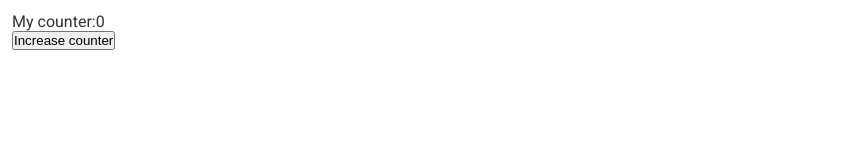
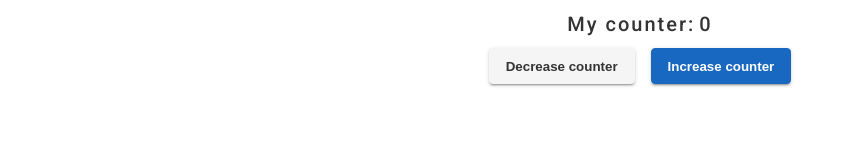
Before and after one commit to LeoSouza221/test-front-end, a website: page src/pages/button/index.html in a window 1280 px wide. Shown: the whole page, without its empty margins (0-843 px from the left). Drawn offline with Linux system fonts and the light colour scheme.

Commit message:
style: create button style and text

```diff
--- a/src/pages/button/index.html
+++ b/src/pages/button/index.html
@@ -5,18 +5,22 @@
   <meta name="viewport" content="width=device-width, initial-scale=1.0">
   <title>Button Page</title>
   <link href="../../styles/main.css" rel="stylesheet" type="text/css" />
+  <link href="../../styles/button-page.css" rel="stylesheet" type="text/css" />
   <link rel="preconnect" href="https://fonts.googleapis.com">
   <link rel="preconnect" href="https://fonts.gstatic.com" crossorigin>
   <link href="https://fonts.googleapis.com/css2?family=Roboto:wght@300;400;500;700&display=swap" rel="stylesheet">
 </head>
 <body>
   <div class="container">
-    <div class="row">
+    <div class="row d-flex justify-center">
       <p class="text-1">My counter: </p>
       <p id="number" class="text-1">0</p>
     </div>
     <div class="row">
-      <button name="increase" onclick="increaseCounter()">Increase counter</button>
+      <div class="col d-flex justify-center">
+        <button class="button button-decrease" name="decrease" onclick="decreaseCounter()">Decrease counter</button>
+        <button class="button button-primary button-decrease" name="increase" onclick="increaseCounter()">Increase counter</button>
+      </div>
     </div>
   </div>
 </body>
--- /dev/null
+++ b/src/styles/button-page.css
@@ -0,0 +1,12 @@
+#number {
+  padding-left: 0.25rem;
+  transition: all 2s cubic-bezier(0.175, 0.885, 0.32, 1.275);
+}
+
+.button-decrease {
+  margin: 0 0.50rem;
+}
+
+.button-increase {
+  margin: 0 0.50rem;
+}
--- a/src/styles/main.css
+++ b/src/styles/main.css
@@ -50,3 +50,36 @@ main {
 .align-center {
   align-items: center;
 }
+
+.button {
+  border: 1px solid #f5f5f5;
+  border-radius: 0.25rem;
+  height: 36px;
+  font-weight: 700;
+  color: #333;
+  background-color: #f5f5f5;
+  padding: 0 1rem;
+  box-shadow: 0 3px 1px -2px rgba(0,0,0,.2),0 2px 2px 0 rgba(0,0,0,.14),0 1px 5px 0 rgba(0,0,0,.12);
+  cursor: pointer;
+  transition: color 0.5s ease;
+}
+
+.button:hover {
+  background-color: rgba(245, 245, 245, 0.70);
+}
+
+.button-primary {
+  border: 1px solid #1867c0;
+  color: #fff;
+  background-color: #1867c0;
+}
+
+.button-primary:hover {
+  background-color: rgba(24, 103, 192, 0.90);
+}
+
+.text-1 {
+  font-size: 1.25rem;
+  font-weight: 500;
+  letter-spacing: 0.125rem;
+}
```
